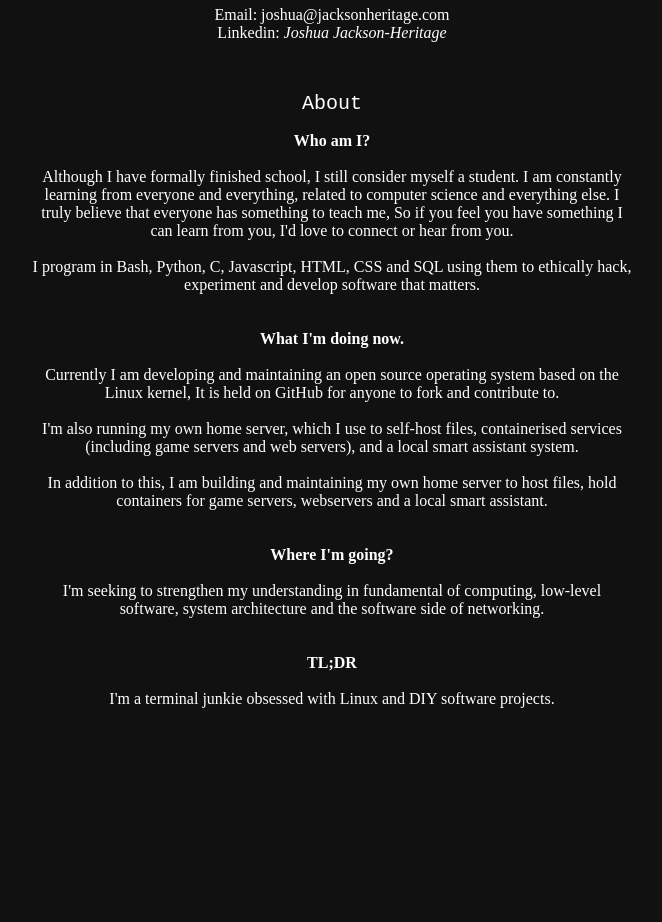
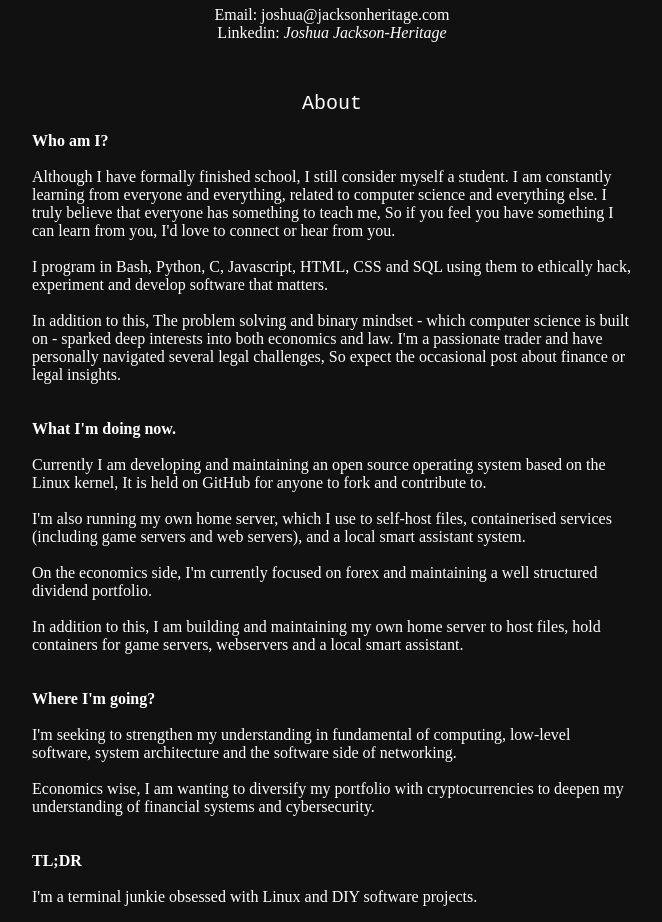
Before and after one commit to Josh-heritage/Website, a plain HTML site: page index.html in a window 1280 px wide. Shown: the part 500-1422 px from the top of the page, without its empty margins (308-970 px from the left). Before the commit the page ends 1224 px from the top, so only its background shows below. Drawn offline with Linux system fonts and the light colour scheme.

Commit message:
added text to about and left align text

```diff
--- a/index.html
+++ b/index.html
@@ -62,7 +62,7 @@
       About
     </h2>
     <div style="max-width: 600px; margin: 0 auto; text-align: justify">
-      <p>
+      <p style="text-align: left">
         <b>Who am I?</b><br /><br />
 
         Although I have formally finished school, I still consider myself a
@@ -73,6 +73,12 @@
         <br /><br />
         I program in Bash, Python, C, Javascript, HTML, CSS and SQL using them
         to ethically hack, experiment and develop software that matters.
+        <br /><br />
+        In addition to this, The problem solving and binary mindset - which
+        computer science is built on - sparked deep interests into both
+        economics and law. I'm a passionate trader and have personally navigated
+        several legal challenges, So expect the occasional post about finance or
+        legal insights.
         <br /><br /><br />
         <b>What I'm doing now.</b>
         <br /><br />
@@ -84,6 +90,9 @@
         containerised services (including game servers and web servers), and a
         local smart assistant system.
         <br /><br />
+        On the economics side, I'm currently focused on forex and maintaining a
+        well structured dividend portfolio.
+        <br /><br />
         In addition to this, I am building and maintaining my own home server to
         host files, hold containers for game servers, webservers and a local
         smart assistant.
@@ -93,6 +102,10 @@
         I'm seeking to strengthen my understanding in fundamental of computing,
         low-level software, system architecture and the software side of
         networking.
+        <br /><br />
+        Economics wise, I am wanting to diversify my portfolio with
+        cryptocurrencies to deepen my understanding of financial systems and
+        cybersecurity.
         <br /><br /><br />
         <b>TL;DR</b>
         <br /><br />
```
